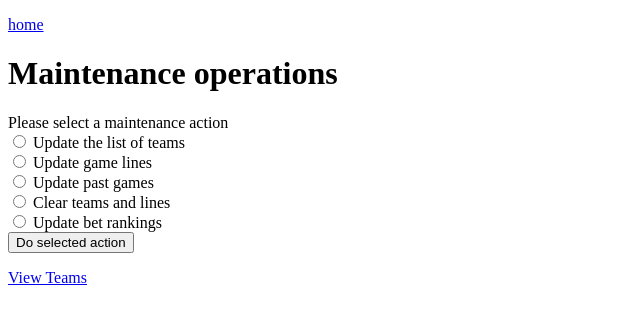
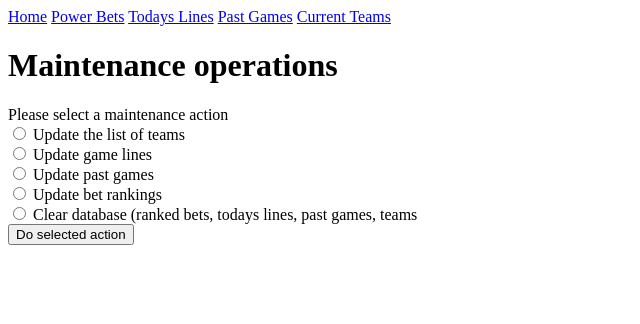
Before and after one commit to dmulch/NBA_bet_scraper_website, a Django app: page /maintenance in a window 1280 px wide. Shown: the top 324 px of the page, without its empty margins (0-640 px from the left). Run offline with Django 4.2, Linux system fonts and the light colour scheme; the visitor is signed in with stand-in values (Sample User, id 1).

Commit message:
update homepage and buttons

```diff
--- a/myap/support_functions.py
+++ b/myap/support_functions.py
@@ -186,7 +186,7 @@ def get_results():
 def get_line_today():
     import requests
     from bs4 import BeautifulSoup
-    url = 'https://www.scoresandodds.com/nba?date=2023-01-20'
+    url = 'https://www.scoresandodds.com/nba'
     reponse = requests.get(url)
     soup = BeautifulSoup(reponse.text)
     all_games = soup.find_all('table', {'class': 'event-card-table'})
--- a/myap/views.py
+++ b/myap/views.py
@@ -46,9 +46,16 @@ def maintenance(request):
         if choice == 'clear':
             for i in Teams.objects.all():
                 i.delete()
-            print('data teams delete')
+            print('teams delete')
             for i in TodayLines.objects.all():
                 i.delete()
+            print('lines delete')
+            for i in PastGames.objects.all():
+                i.delete()
+            print('past delete')
+            for i in Bets.objects.all():
+                i.delete()
+            print('bets delete')
         if choice == 'past':
             for i in PastGames.objects.all():
                 i.delete()
--- a/templates/maintenance.html
+++ b/templates/maintenance.html
@@ -1,12 +1,14 @@
 <!DOCTYPE html>
 <html lang="en">
-<head>
-    <meta charset="UTF-8">
-    <title>Title</title>
-    <p>
-    <a href="{%  url 'home'  %}">home</a>
-</p>
-</head>
+        <head>
+        <span style="float:center; color: yellow">
+            <a href="{% url 'home' %}">Home</a>
+            <a href="{% url 'bets' %}">Power Bets</a>
+            <a href="{% url 'lines' %}">Todays Lines</a>
+            <a href="{% url 'past' %}">Past Games</a>
+            <a href="{% url 'teams' %}">Current Teams</a>
+        </span>
+    </head>
 <body>
 {% if user.is_superuser %}
     <h1>Maintenance operations</h1>
@@ -19,10 +21,10 @@
         <input type="radio" id="past" name="selection" value="past">
         <label for="past">Update past games</label><br>
         <input name="form_submitted" value="1" type="hidden">
-        <input type="radio" id="clear" name="selection" value="clear">
-        <label for="clear">Clear teams and lines</label><br>
         <input type="radio" id="bets" name="selection" value="bets">
         <label for="bets">Update bet rankings</label><br>
+        <input type="radio" id="clear" name="selection" value="clear">
+        <label for="clear">Clear database (ranked bets, todays lines, past games, teams</label><br>
         <input name="update" value="Do selected action" type="submit">
     </form>
 {% else %}
@@ -42,8 +44,5 @@ Please select a maintenance action
  <input name="form_submitted" value="1" type="hidden">
  <input name="update" value="Do selected action" type="submit">
 </form> -->
-<p>
-    <a href="{%  url 'teams'  %}">View Teams</a>
-</p>
+
 </body>
-</html>
--- a/templates/teams.html
+++ b/templates/teams.html
@@ -10,7 +10,7 @@
         </span>
     </head>
     <h2 class="text-center point">Team Names</h2>
-    <table style="color: yellow" class="point center">
+    <table style="color: yellow" class="point">
         <tr>
             <th>Abbreviation</th>
             <th>Team Name</th>
```
Also changed, not shown: templates/registration/login.html (+12 -3 lines), templates/registration/register.html (+10 -2 lines).
